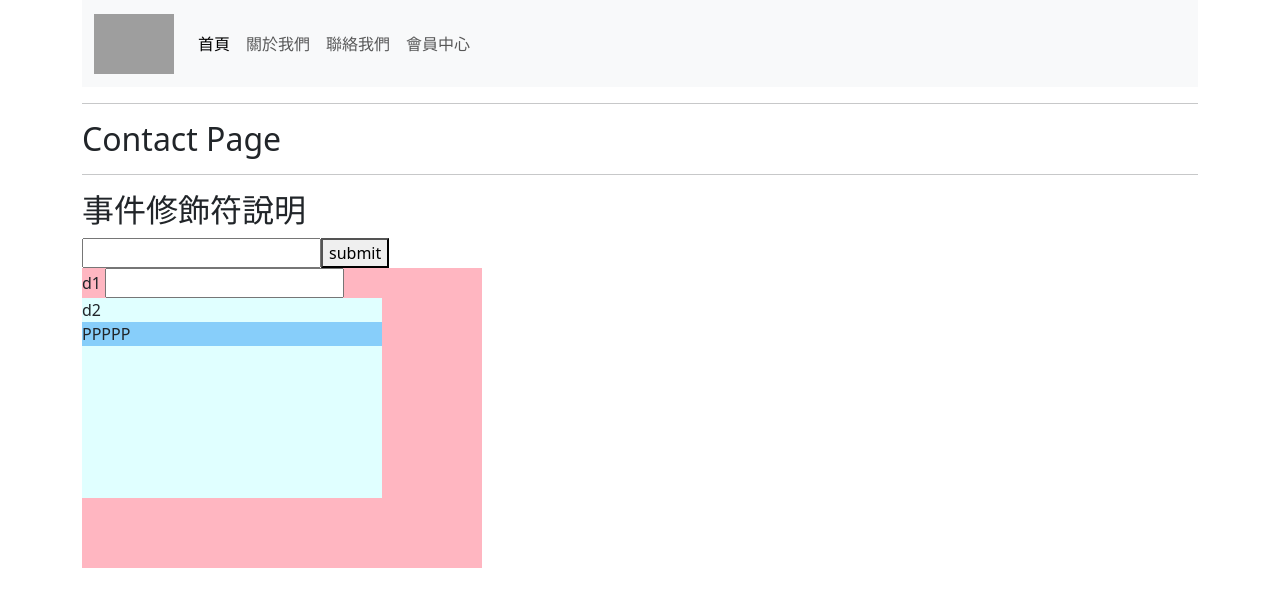
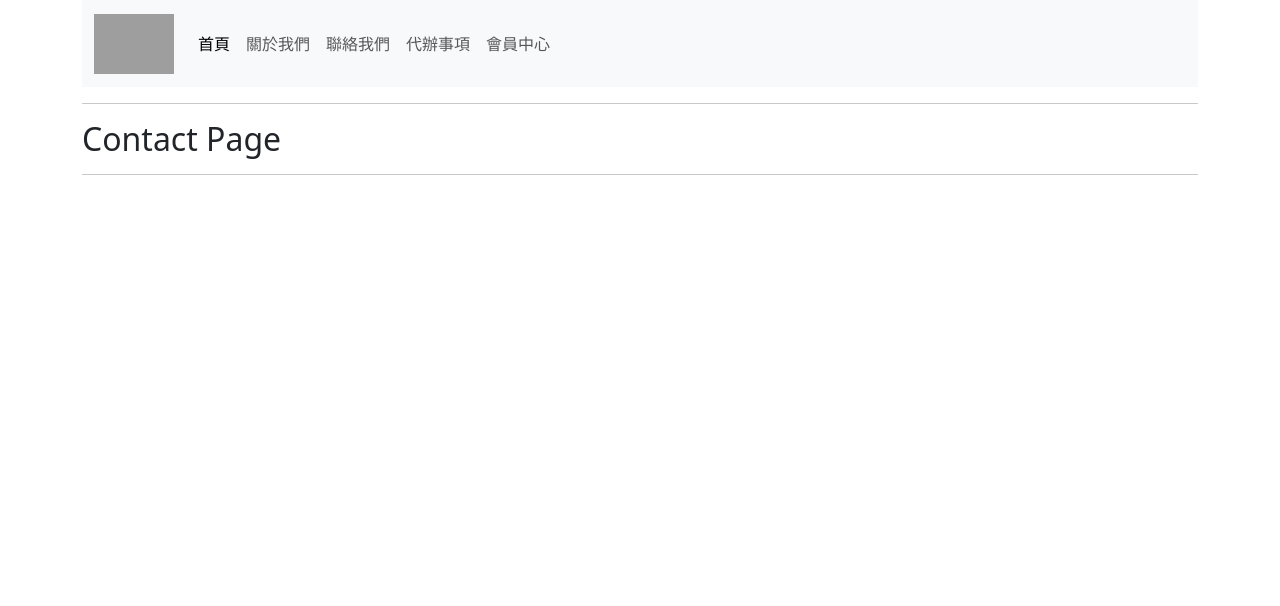
Before and after one commit to HsiaoHungWang/vue-app2024, a Vue app: page /contact in a window 1280 px wide. Shown: the top 606 px of the page. Built offline with nearby package versions, Linux system fonts and the light colour scheme; grey boxes are pictures that could not be loaded.

Commit message:
代辦事項的基本內容

```diff
--- a/src/App.vue
+++ b/src/App.vue
@@ -36,8 +36,8 @@ import EventModifiers from './components/EventModifiers.vue';
 
 <hr />
 <div>
-    <!-- <DirectiveComponent></DirectiveComponent> -->
-     <EventModifiers></EventModifiers>
+    <!-- <DirectiveComponent></DirectiveComponent>
+     <EventModifiers></EventModifiers> -->
 </div>
 
 
--- a/src/components/NavbarComponent.vue
+++ b/src/components/NavbarComponent.vue
@@ -26,6 +26,10 @@
         </li>
         <li class="nav-item">
 
+          <RouterLink :to="{name:'todos'}" class="nav-link">代辦事項</RouterLink>
+        </li>
+        <li class="nav-item">
+
           <RouterLink :to="{name:'member', params:{id:'20'}}" class="nav-link">會員中心</RouterLink>
         </li>
       </ul>
--- a/src/router.js
+++ b/src/router.js
@@ -6,6 +6,7 @@ import Team1View from "./views/Team1View.vue";
 import Team2View from "./views/Team2View.vue";
 import MemberView from "./views/MemberView.vue";
 import NotFound from "./views/NotFound.vue";
+import TodosView from "./views/TodosView.vue";
 
 //路由設定
 //URL => Component
@@ -26,6 +27,8 @@ const routes = [
     },
     //http://localhost:5173/contact => ContactView.vue
     { path: "/contact", component: ContactView, name: "contact" },
+    //http://localhost:5173/todos => TodosView.vue
+    { path: "/todos", component: TodosView, name: "todos" },
     //http://localhost:5173/member/參數 => MemberView.vue
     { path: "/member/:id", component: MemberView, name: "member", props: true },
     { path: '/:pathMatch(.*)*', component: NotFound }
--- /dev/null
+++ b/src/views/TodosView.vue
@@ -0,0 +1,30 @@
+<script setup>
+import { ref } from 'vue';
+
+const todos = ref(
+ [
+    { "id": "m21uwqfprb0ncx4", "title": "買菜", "completed": false },
+    { "id": "m21w6x73hw2tvrc", "title": "看電視", "completed": true },
+    { "id": "m21w6x73hw2abcd", "title": "睡覺", "completed": true },
+ ]
+)
+//取得唯一值
+const uniqueId = () => Date.now().toString(36) + Math.random().toString(36).substring(2, 9);
+
+</script>
+
+<template>
+    <div class="row">
+        <div class="col-3"></div>
+        <div class="col-6">
+            <h2>代辦事項</h2>
+        </div>
+        <div class="col-3">
+        </div>
+
+    </div>
+</template>
+
+<style lang="css" scoped>
+
+</style>
```
